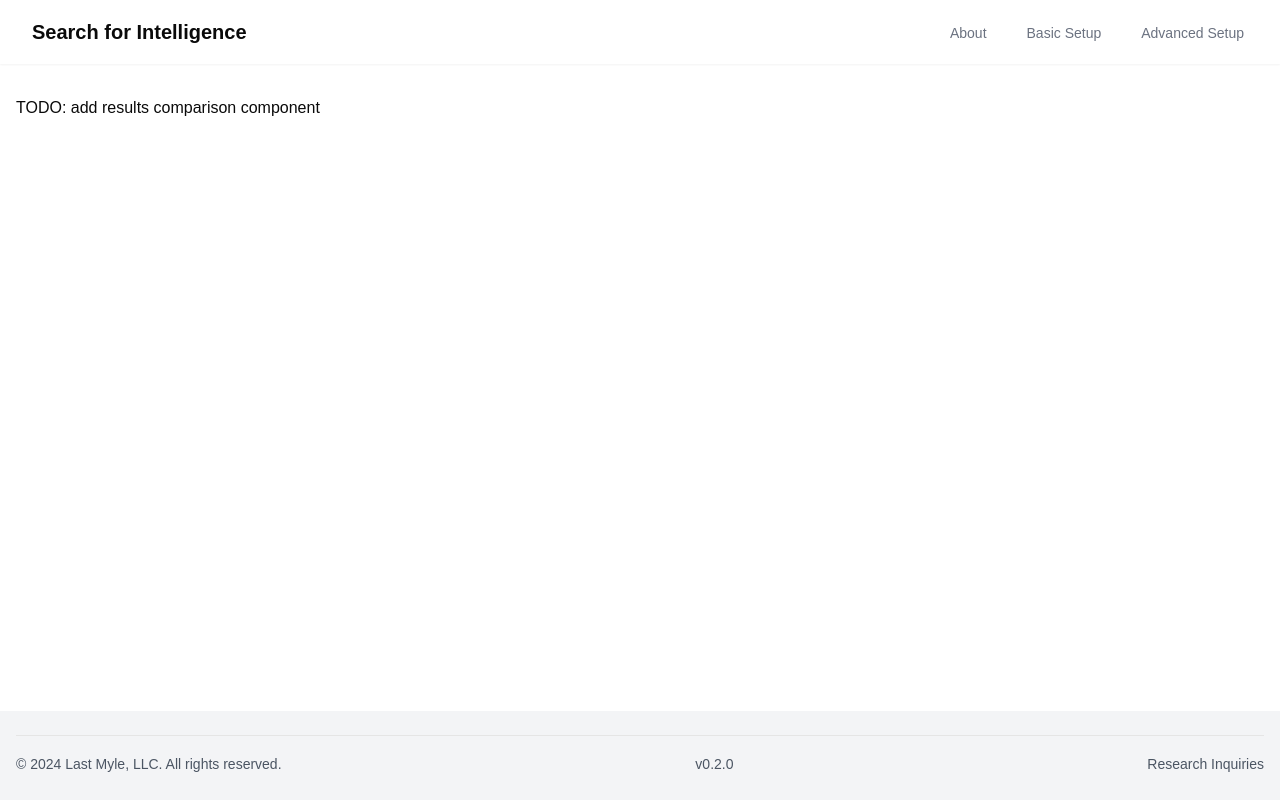
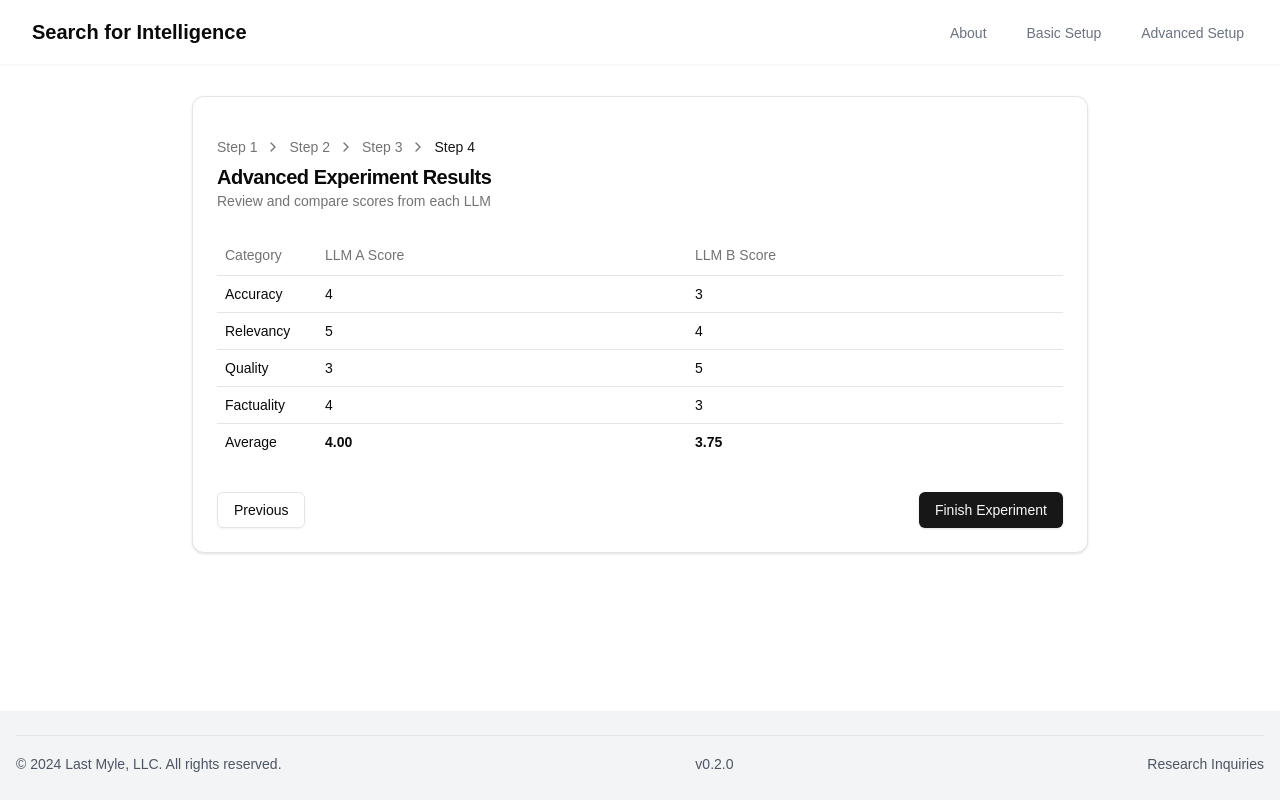
Before and after one commit to deboboy/search-for-intelligence, a Next.js app: page /advanced-results in a window 1280 px wide. Built offline with nearby package versions, Linux system fonts and the light colour scheme.

Commit message:
add advanced results component; update workflow nav

```diff
--- a/app/advanced-results/page.tsx
+++ b/app/advanced-results/page.tsx
@@ -1,9 +1,9 @@
-
+import { ScoreSummary } from "@/components/score-summary";
 
 export default function ExperimentScoringAdvancedStepFour() {
   return (
     <div className="container mx-auto px-4 py-8">
-      TODO: add results comparison component
+      <ScoreSummary />
     </div>
   );
 }
--- a/components/experiment-scoring-advanced.tsx
+++ b/components/experiment-scoring-advanced.tsx
@@ -5,6 +5,7 @@
 import { RadioGroup, RadioGroupItem } from "@/components/ui/radio-group"
 import { ChevronRight } from 'lucide-react'
 import { Button } from "@/components/ui/button"
+import Link from "next/link"
 
 export function ExperimentScoringAdvanced() {
   return (
@@ -80,7 +81,9 @@
             ))}
           </div>
         </div>
-        <Button className="w-full mt-8">SAVE SCORES</Button>
+        <Link href="/advanced-results" passHref>
+          <Button className="w-full mt-8">SAVE SCORES</Button>
+        </Link>
       </CardContent>
     </Card>
   )
--- /dev/null
+++ b/components/score-summary.tsx
@@ -0,0 +1,75 @@
+'use client'
+
+import { Card, CardContent, CardHeader, CardTitle } from "@/components/ui/card"
+import { ChevronRight } from 'lucide-react'
+import { Table, TableBody, TableCell, TableHead, TableHeader, TableRow } from "@/components/ui/table"
+import { Button } from "@/components/ui/button"
+import Link from "next/link"
+
+export function ScoreSummary() {
+  // This would typically come from a state management solution or props
+  const scores = {
+    llmA: { accuracy: 4, relevancy: 5, quality: 3, factuality: 4 },
+    llmB: { accuracy: 3, relevancy: 4, quality: 5, factuality: 3 }
+  }
+
+  const categories = ['Accuracy', 'Relevancy', 'Quality', 'Factuality']
+
+  const calculateAverage = (scores: Record<string, number>) => {
+    const total = Object.values(scores).reduce((sum, score) => sum + score, 0)
+    return (total / Object.keys(scores).length).toFixed(2)
+  }
+
+  return (
+    <Card className="w-full max-w-4xl mx-auto">
+      <CardHeader>
+        <div className="flex items-center text-sm text-muted-foreground mt-4">
+          <span className="font-medium text-muted-foreground">Step 1</span>
+          <ChevronRight className="w-4 h-4 mx-2" />
+          <span className="font-medium text-muted-foreground">Step 2</span>
+          <ChevronRight className="w-4 h-4 mx-2" />
+          <span className="font-medium text-muted-foreground">Step 3</span>
+          <ChevronRight className="w-4 h-4 mx-2"/>
+          <span className="text-primary">Step 4</span>
+        </div>
+        <div className="flex justify-between items-center">
+          <div>
+            <CardTitle className="text-xl font-bold">Advanced Experiment Results</CardTitle>
+            <p className="text-sm text-muted-foreground">Review and compare scores from each LLM</p>
+          </div>
+        </div>
+      </CardHeader>
+      <CardContent>
+        <Table>
+          <TableHeader>
+            <TableRow>
+              <TableHead className="w-[100px]">Category</TableHead>
+              <TableHead>LLM A Score</TableHead>
+              <TableHead>LLM B Score</TableHead>
+            </TableRow>
+          </TableHeader>
+          <TableBody>
+            {categories.map((category) => (
+              <TableRow key={category}>
+                <TableCell className="font-medium">{category}</TableCell>
+                <TableCell>{scores.llmA[category.toLowerCase() as keyof typeof scores.llmA]}</TableCell>
+                <TableCell>{scores.llmB[category.toLowerCase() as keyof typeof scores.llmB]}</TableCell>
+              </TableRow>
+            ))}
+            <TableRow>
+              <TableCell className="font-medium">Average</TableCell>
+              <TableCell className="font-bold">{calculateAverage(scores.llmA)}</TableCell>
+              <TableCell className="font-bold">{calculateAverage(scores.llmB)}</TableCell>
+            </TableRow>
+          </TableBody>
+        </Table>
+        <div className="flex justify-between mt-8">
+          <Link href="/advanced-scoring" passHref>
+            <Button variant="outline">Previous</Button>
+          </Link>
+          <Button>Finish Experiment</Button>
+        </div>
+      </CardContent>
+    </Card>
+  )
+}
--- /dev/null
+++ b/components/ui/table.tsx
@@ -0,0 +1,120 @@
+import * as React from "react"
+
+import { cn } from "@/lib/utils"
+
+const Table = React.forwardRef<
+  HTMLTableElement,
+  React.HTMLAttributes<HTMLTableElement>
+>(({ className, ...props }, ref) => (
+  <div className="relative w-full overflow-auto">
+    <table
+      ref={ref}
+      className={cn("w-full caption-bottom text-sm", className)}
+      {...props}
+    />
+  </div>
+))
+Table.displayName = "Table"
+
+const TableHeader = React.forwardRef<
+  HTMLTableSectionElement,
+  React.HTMLAttributes<HTMLTableSectionElement>
+>(({ className, ...props }, ref) => (
+  <thead ref={ref} className={cn("[&_tr]:border-b", className)} {...props} />
+))
+TableHeader.displayName = "TableHeader"
+
+const TableBody = React.forwardRef<
+  HTMLTableSectionElement,
+  React.HTMLAttributes<HTMLTableSectionElement>
+>(({ className, ...props }, ref) => (
+  <tbody
+    ref={ref}
+    className={cn("[&_tr:last-child]:border-0", className)}
+    {...props}
+  />
+))
+TableBody.displayName = "TableBody"
+
+const TableFooter = React.forwardRef<
+  HTMLTableSectionElement,
+  React.HTMLAttributes<HTMLTableSectionElement>
+>(({ className, ...props }, ref) => (
+  <tfoot
+    ref={ref}
+    className={cn(
+      "border-t bg-muted/50 font-medium [&>tr]:last:border-b-0",
+      className
+    )}
+    {...props}
+  />
+))
+TableFooter.displayName = "TableFooter"
+
+const TableRow = React.forwardRef<
+  HTMLTableRowElement,
+  React.HTMLAttributes<HTMLTableRowElement>
+>(({ className, ...props }, ref) => (
+  <tr
+    ref={ref}
+    className={cn(
+      "border-b transition-colors hover:bg-muted/50 data-[state=selected]:bg-muted",
+      className
+    )}
+    {...props}
+  />
+))
+TableRow.displayName = "TableRow"
+
+const TableHead = React.forwardRef<
+  HTMLTableCellElement,
+  React.ThHTMLAttributes<HTMLTableCellElement>
+>(({ className, ...props }, ref) => (
+  <th
+    ref={ref}
+    className={cn(
+      "h-10 px-2 text-left align-middle font-medium text-muted-foreground [&:has([role=checkbox])]:pr-0 [&>[role=checkbox]]:translate-y-[2px]",
+      className
+    )}
+    {...props}
+  />
+))
+TableHead.displayName = "TableHead"
+
+const TableCell = React.forwardRef<
+  HTMLTableCellElement,
+  React.TdHTMLAttributes<HTMLTableCellElement>
+>(({ className, ...props }, ref) => (
+  <td
+    ref={ref}
+    className={cn(
+      "p-2 align-middle [&:has([role=checkbox])]:pr-0 [&>[role=checkbox]]:translate-y-[2px]",
+      className
+    )}
+    {...props}
+  />
+))
+TableCell.displayName = "TableCell"
+
+const TableCaption = React.forwardRef<
+  HTMLTableCaptionElement,
+  React.HTMLAttributes<HTMLTableCaptionElement>
+>(({ className, ...props }, ref) => (
+  <caption
+    ref={ref}
+    className={cn("mt-4 text-sm text-muted-foreground", className)}
+    {...props}
+  />
+))
+TableCaption.displayName = "TableCaption"
+
+export {
+  Table,
+  TableHeader,
+  TableBody,
+  TableFooter,
+  TableHead,
+  TableRow,
+  TableCell,
+  TableCaption,
+}
```
Also changed, not shown: 1 other file (tests, documents, lock files or other folders).
